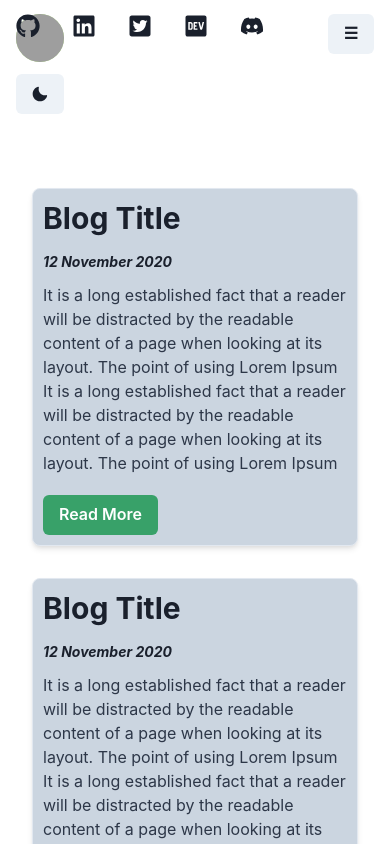
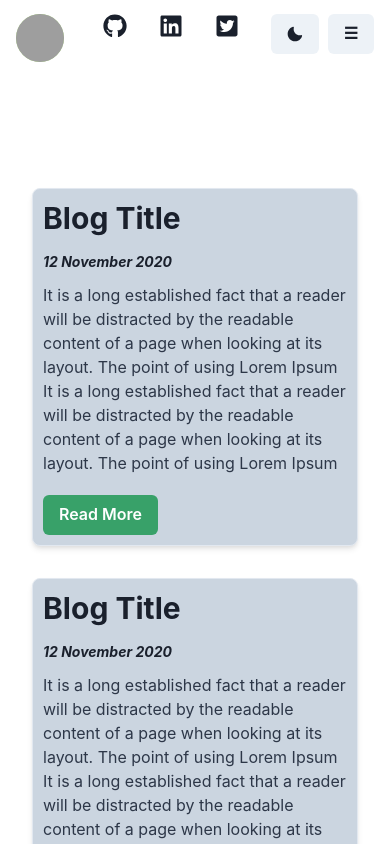
Before and after one commit to sanketshevkar/Portfolio, a Next.js app: page /blogs in a window 390 px wide. Shown: the top 844 px of the page. Built offline with nearby package versions, Linux system fonts and the light colour scheme; grey boxes are pictures that could not be loaded.

Commit message:
bug(components): navbar responsive
Signed-off-by: Sanket Shevkar <shevkar.sanket@gmail.com>

```diff
--- a/components/Navbar.js
+++ b/components/Navbar.js
@@ -38,8 +38,8 @@ function Navbar() {
           <li className="socialIcon"><Link href="/blogs"><Icon w={6} h={6} as={FaGithub} /></Link></li>
           <li className="socialIcon"><Link href="/blogs"><Icon w={6} h={6} as={FaLinkedin} /></Link></li>
           <li className="socialIcon"><Link href="/blogs"><Icon w={6} h={6} as={FaTwitterSquare} /></Link></li>
-          <li className="socialIcon"><Link href="/blogs"><Icon w={6} h={6} as={FaDev} /></Link></li>
-          <li className="socialIcon"><Link href="/blogs"><Icon w={6} h={6} as={FaDiscord} /></Link></li>
+          <li><Link href="/blogs"><Icon w={6} h={6} as={FaDev} /></Link></li>
+          <li><Link href="/blogs"><Icon w={6} h={6} as={FaDiscord} /></Link></li>
           <li className="socialIcon"><Button onClick={onClickModeHandler}>{mode==="light"?<MoonIcon />:<SunIcon />}</Button></li>
         </ul>
       </nav>
--- a/styles/Navbar.css
+++ b/styles/Navbar.css
@@ -7,6 +7,7 @@
   position: absolute;
   right: 55px;
 }
+
 
 .topnav li {
   float: left;
```
